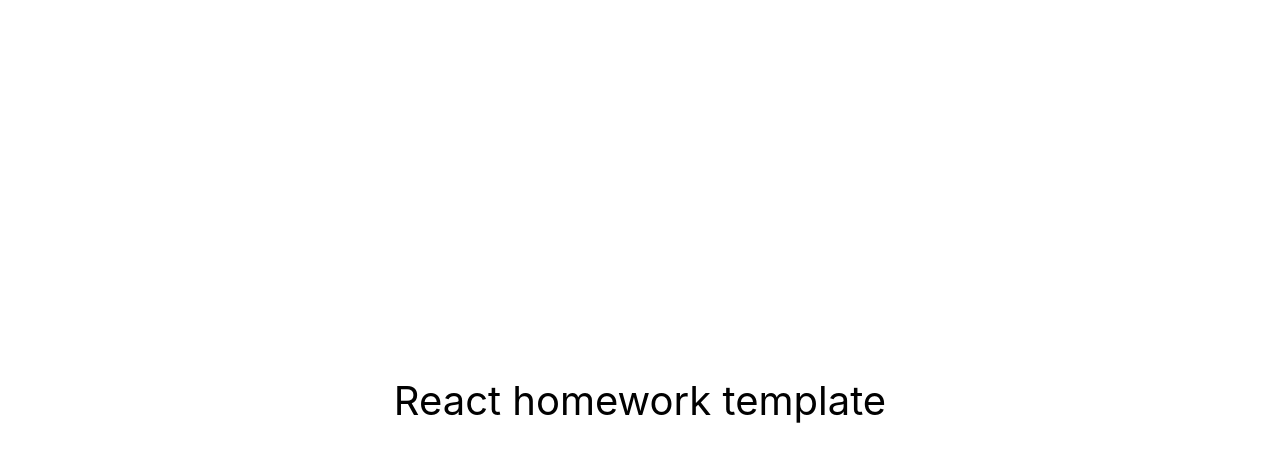
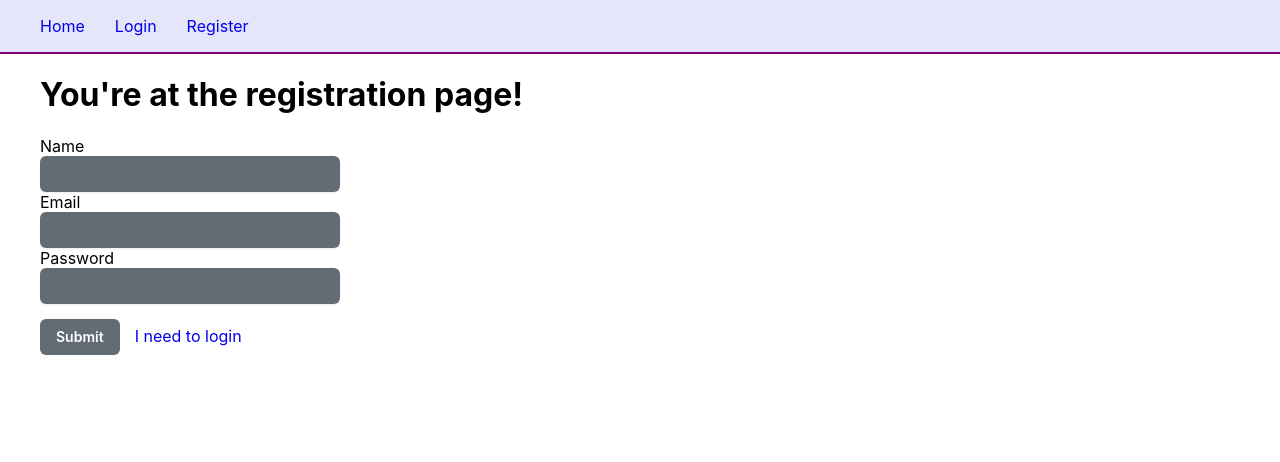
Before and after one commit to yuliasiromakha/goit-react-hw-08-phonebook, a React (Create React App) app: page /registration in a window 1280 px wide. Shown: the top 462 px of the page. Built offline with nearby package versions, Linux system fonts and the light colour scheme.

Commit message:
Initial commit

```diff
--- a/src/components/App.jsx
+++ b/src/components/App.jsx
@@ -1,16 +1,40 @@
+import React, { lazy, Suspense } from "react";
+import { Route, Routes, NavLink } from "react-router-dom";
+import "./general.css"
+
 export const App = () => {
+
+const Home = lazy(() => import('./pages/Home'));
+const Login = lazy(() => import('./pages/Login'));
+const Registration = lazy(() => import('./pages/Registration'));
+const NotFound = lazy(() => import('./pages/NotFound'));
+// const UserMenu = lazy(() => import('./pages/UserMenu'));
+
   return (
-    <div
-      style={{
-        height: '100vh',
-        display: 'flex',
-        justifyContent: 'center',
-        alignItems: 'center',
-        fontSize: 40,
-        color: '#010101'
-      }}
-    >
-      React homework template
+    <div className="header">
+      <nav className="header__nav">
+        <ul className="header__nav-list">
+          <li className="header__nav-item">
+            <NavLink to='/'>Home</NavLink>
+          </li>
+          <li className="header__nav-item">
+            <NavLink to='/login'>Login</NavLink>
+          </li>
+          <li className="header__nav-item">
+            <NavLink to='/registration'>Register</NavLink>
+          </li>
+        </ul>
+      </nav>
+
+      <Suspense fallback={<h1 style={{fontSize: 25, marginLeft: 25, marginTop: 30}}>Loading...</h1>}>
+        <Routes>
+          <Route path="/" element={<Home/>}/>
+          <Route path="/login" element={<Login/>}/>
+          <Route path="/registration" element={<Registration/>}/>
+          <Route path="*" element={<NotFound />} />
+        </Routes>
+      </Suspense>
+
     </div>
   );
 };
--- /dev/null
+++ b/src/components/general.css
@@ -0,0 +1,51 @@
+/* ------------------------- HEADER ------------------------- */
+.header__nav {
+    display: flex;
+    flex-direction: row;
+    background-color: lavender;
+    border-bottom: 2px solid purple;
+}
+
+.header__nav-list {
+    display: flex;
+    flex-direction: row;
+}
+
+.header__nav-item:not(:last-child) {
+    margin-right: 30px;
+}
+
+/* -------------------------  REGISTRATION PAGE ------------------------- */
+
+.registration__form {
+    margin-left: 40px;
+    width: 300px;
+}
+
+.title, .button {
+    margin-left: 40px;
+}
+
+
+/*  ------------------------- GENERAL ------------------------- */
+ul {
+    list-style: none;
+}
+
+a {
+    text-decoration: none;
+}
+/*
+.submit__button {
+    margin-top: 20px;
+} */
+
+.link__buttons {
+    display: flex;
+    flex-direction: column;
+    gap: 10px;
+}
+
+.label {
+    margin-bottom: 5px;
+}
--- /dev/null
+++ b/src/components/pages/Home.js
@@ -0,0 +1,25 @@
+import React from "react";
+import { Link } from "react-router-dom";
+import Button from '@mui/joy/Button';
+
+const HomePage = () => {
+    return (
+        <div>
+            <h1 className="title">Welcome to your contact book!</h1>
+            <p style={{marginLeft: 40, fontSize: 20}}>Please sign up or log in to look through your contacts:</p>
+
+            <div className="link__buttons">
+            <Link to="/login" className="button">
+            <Button color="neutral">Go to the login page</Button>
+            </Link>
+
+            <Link to="/registration" className="button">
+            <Button color="neutral">Go to the registration page</Button>
+            </Link>
+            </div>
+
+        </div>
+    )
+}
+
+export default HomePage;
--- /dev/null
+++ b/src/components/pages/Login.js
@@ -0,0 +1,25 @@
+import React from "react";
+import Input from '@mui/joy/Input';
+import Button from '@mui/joy/Button';
+import { Link } from "react-router-dom";
+import '../general.css'
+
+const Login = () => {
+    return (
+        <div>
+            <h1 className="title">You're at the login page!</h1>
+            <form className="registration__form">
+                <label className="label">Email</label>
+                <Input color="neutral" size="md"variant="solid"/>
+                <label className="label">Password</label>
+                <Input color="neutral" size="md"variant="solid"/>
+
+                <Button color="neutral" type='submit' className="submit__button" style={{marginTop: 15}}>Submit</Button>
+
+                <Link to="/registration" style={{marginLeft: 15}}>I need to register</Link>
+            </form>
+        </div>
+    )
+}
+
+export default Login;
--- /dev/null
+++ b/src/components/pages/NotFound.js
@@ -0,0 +1,9 @@
+import React from "react";
+
+const NotFound = () => {
+    return (
+        <h1>Sorry, something went wrong :(</h1>
+    )
+}
+
+export default NotFound;
--- /dev/null
+++ b/src/components/pages/Registration.js
@@ -0,0 +1,28 @@
+import React from "react";
+import Input from '@mui/joy/Input';
+import Button from '@mui/joy/Button';
+import { Link } from "react-router-dom";
+import '../general.css'
+
+const Registration = () => {
+    return (
+        <div>
+            <h1 className="title">You're at the registration page!</h1>
+            <form className="registration__form">
+                <label className="label">Name</label>
+                <Input color="neutral" size="md"variant="solid"/>
+                <label className="label">Email</label>
+                <Input color="neutral" size="md"variant="solid"/>
+                <label className="label">Password</label>
+                <Input color="neutral" size="md"variant="solid"/>
+
+                <Button color="neutral" type='submit' style={{marginTop: 15}}>Submit</Button>
+
+                <Link to="/login" style={{marginLeft: 15}}>I need to login</Link>
+
+            </form>
+        </div>
+    )
+}
+
+export default Registration;
--- /dev/null
+++ b/src/components/pages/UserMenu.js
@@ -0,0 +1,12 @@
+import React from "react";
+
+const UserMenu = () => {
+    return (
+        <div>
+            <p>mango@mail.com</p>
+            <button type="button">Logout</button>
+        </div>
+    )
+}
+
+export default UserMenu;
--- a/src/index.js
+++ b/src/index.js
@@ -1,10 +1,14 @@
 import React from 'react';
 import ReactDOM from 'react-dom/client';
+import { BrowserRouter } from "react-router-dom";
 import { App } from 'components/App';
 import './index.css';
 
 ReactDOM.createRoot(document.getElementById('root')).render(
   <React.StrictMode>
-    <App />
+    {/* <BrowserRouter basename='/goit-react-hw-08-phonebook'> */}
+    <BrowserRouter>
+      <App/>
+    </BrowserRouter>
   </React.StrictMode>
 );
```
Also changed, not shown: package.json (+6 -1 lines), 1 other file (tests, documents, lock files or other folders).
